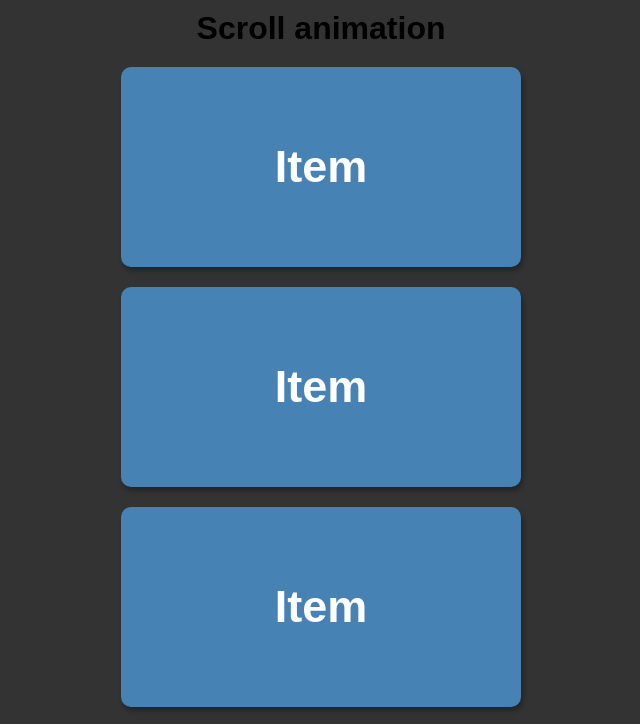
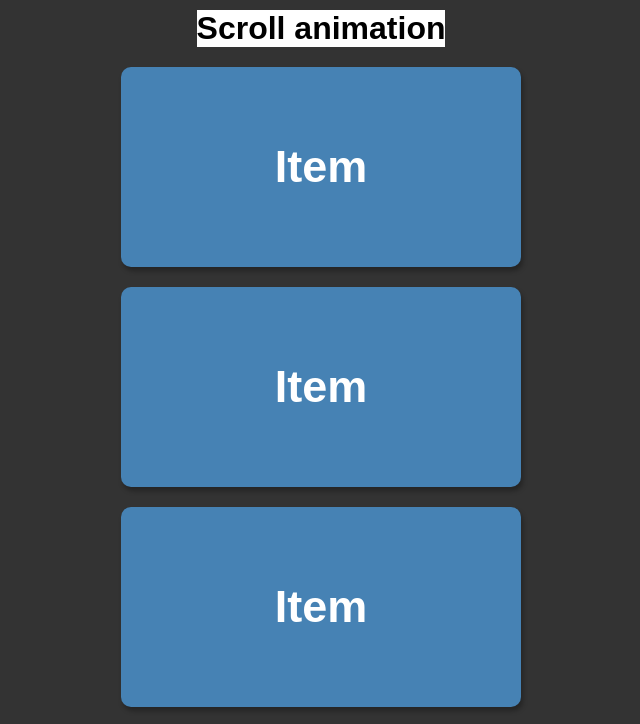
Before and after one commit to Haile-08/Scroll_animation, a plain HTML site: page index.html in a window 1280 px wide. Shown: the top 724 px of the page, without its empty margins (319-959 px from the left). Drawn offline with Linux system fonts and the light colour scheme.

Commit message:
css edit

```diff
--- a/css/style.css
+++ b/css/style.css
@@ -39,3 +39,6 @@ h1{
 .box h2{
     font-size: 45px;
 }
+h1{
+    background-color: #fff;
+}
```
